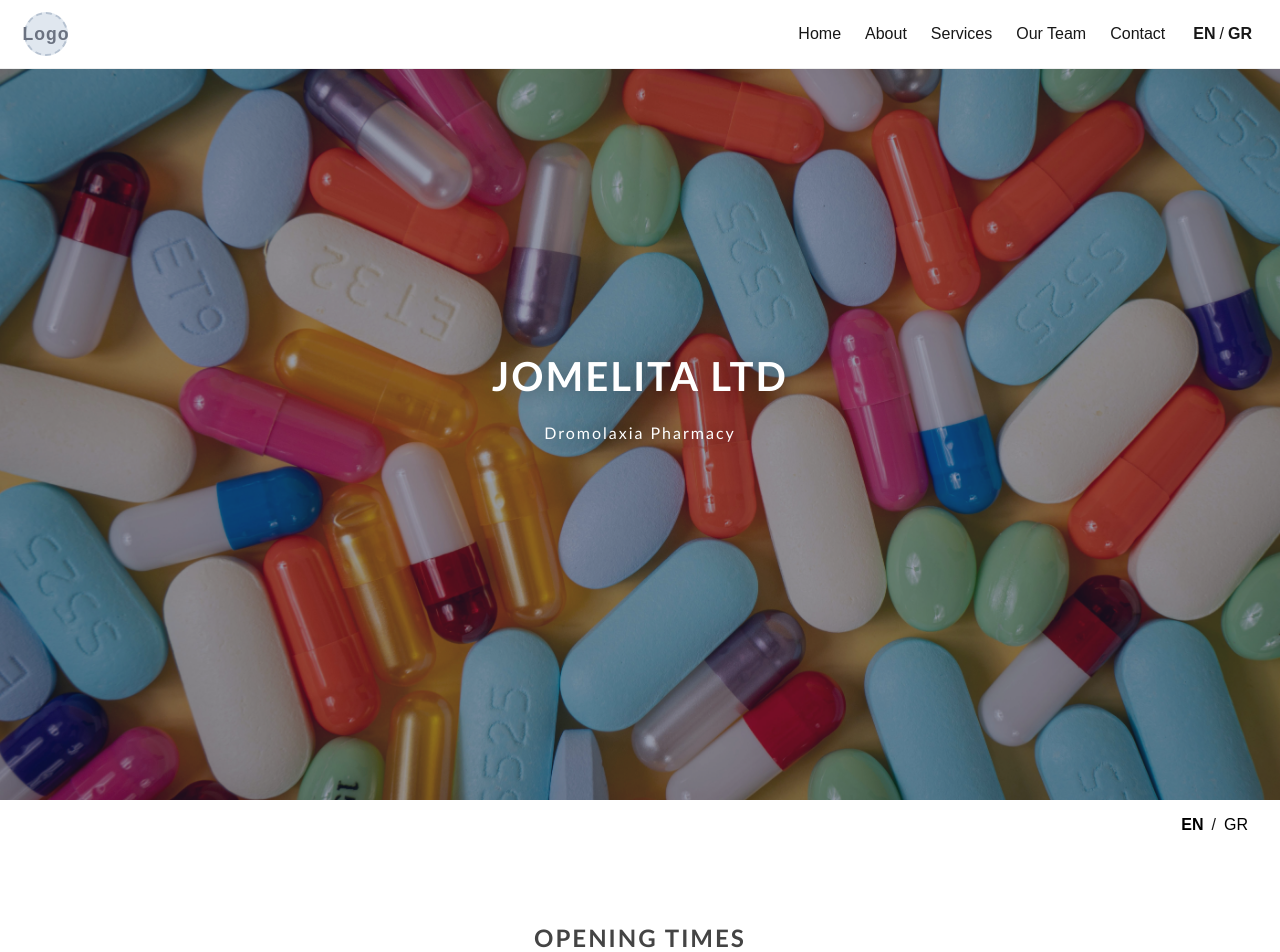
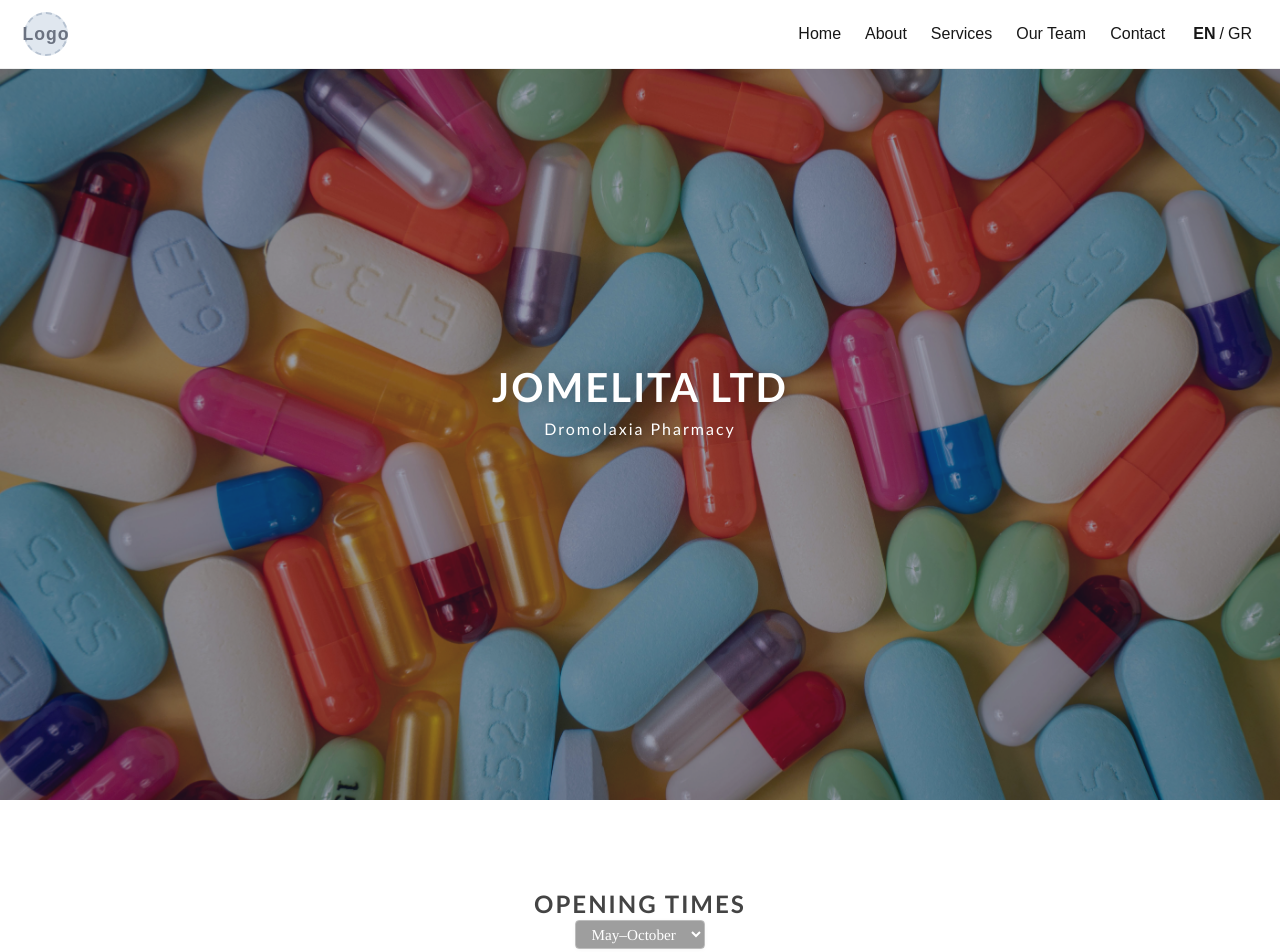
Before and after one commit to chrystalla01/PharmacyWeb, a Next.js app: page / in a window 1280 px wide. Shown: the top 952 px of the page. Built offline with nearby package versions, Linux system fonts and the light colour scheme; grey boxes are pictures that could not be loaded.

Commit message:
finish yay

```diff
--- a/src/app/layout.tsx
+++ b/src/app/layout.tsx
@@ -1,6 +1,5 @@
 import type { Metadata } from "next";
 import { Geist, Geist_Mono } from "next/font/google";
-import Link from "next/link";
 import "./globals.css";
 
 const geistSans = Geist({
@@ -23,32 +22,10 @@
 }: Readonly<{
   children: React.ReactNode;
 }>) {
-  // Language toggle state (default to English)
-  // This is a placeholder; in a real app, use context or i18n
-  // For now, just a static toggle UI
   return (
     <html lang="en">
       <body className={`${geistSans.variable} ${geistMono.variable}`}>
-        <nav className="navbar">
-          <div className="nav-logo logo-placeholder">
-            {/* Logo Placeholder */}
-            <span>Logo</span>
-          </div>
-          <input type="checkbox" id="nav-toggle" className="nav-toggle" />
-          <label htmlFor="nav-toggle" className="nav-toggle-label">
-            <span></span>
-          </label>
-          <ul className="nav-links">
-            <li><Link href="#home">Home</Link></li>
-            <li><Link href="#about">About</Link></li>
-            <li><Link href="#services">Services</Link></li>
-            <li><Link href="#team">Our Team</Link></li>
-            <li><Link href="#contact">Contact</Link></li>
-            <li className="lang-toggle">
-              <button type="button">EN</button> / <button type="button">GR</button>
-            </li>
-          </ul>
-        </nav>
+        {/* Navbar will be handled in page.tsx as a shared component */}
         {children}
       </body>
     </html>
--- a/src/app/page.tsx
+++ b/src/app/page.tsx
@@ -3,6 +3,7 @@
 import AboutSection from "./sections/AboutSection";
 import ContactSection from "./sections/ContactSection";
 import HeroSection from "./sections/HeroSection";
+import Navbar from "./sections/Navbar";
 import ServicesSection from "./sections/ServicesSection";
 import TeamSection from "./sections/TeamSection";
 
@@ -11,18 +12,8 @@
 
   return (
     <>
+      <Navbar lang={lang} setLang={setLang} />
       <HeroSection lang={lang} />
-      <nav style={{ display: 'flex', justifyContent: 'flex-end', alignItems: 'center', padding: '1rem 2rem 0 2rem', background: 'transparent' }}>
-        <button
-          onClick={() => setLang('en')}
-          style={{ fontWeight: lang === 'en' ? 'bold' : 'normal', marginRight: '0.5rem', background: 'none', border: 'none', cursor: 'pointer', fontSize: '1rem' }}
-        >EN</button>
-        /
-        <button
-          onClick={() => setLang('gr')}
-          style={{ fontWeight: lang === 'gr' ? 'bold' : 'normal', marginLeft: '0.5rem', background: 'none', border: 'none', cursor: 'pointer', fontSize: '1rem' }}
-        >GR</button>
-      </nav>
       <main className="main-content-bg">
         <div style={{ background: '#fff', maxWidth: '900px', margin: '0 auto', padding: '2.5rem 1.5rem 3rem 1.5rem', boxSizing: 'border-box' }}>
           <AboutSection lang={lang} />
--- a/src/app/sections/AboutSection.tsx
+++ b/src/app/sections/AboutSection.tsx
@@ -31,6 +31,7 @@
       title: 'About Us',
       body: `Established in 2012, Jomelita Pharmacy has been proudly serving the Dromolaxia community with trusted, professional care. Our team of licensed pharmacists brings over 30 years of experience to ensure you receive safe, informed, and friendly support every time you visit.\n\nWe focus on creating a welcoming environment where you can get the advice and attention you need—whether you're managing prescriptions or simply looking for guidance.\n\nAs a locally owned pharmacy, we’re committed to putting the health of our community first.`,
       opening: 'Opening Times',
+      dayLabel: 'Day',
       days: ['Monday', 'Tuesday', 'Wednesday', 'Thursday', 'Friday', 'Saturday', 'Sunday'],
       closed: 'Closed',
       morning: 'Morning',
@@ -42,6 +43,7 @@
       title: 'Σχετικά με εμάς',
       body: `Από το 2012, το Φαρμακείο Jomelita εξυπηρετεί με υπευθυνότητα και επαγγελματισμό την κοινότητα της Δρομολαξιάς. Η ομάδα μας, με πάνω από 30 χρόνια εμπειρίας, διασφαλίζει ότι λαμβάνετε πάντα ασφαλή, ενημερωμένη και φιλική εξυπηρέτηση.\n\nΔίνουμε έμφαση στη δημιουργία ενός φιλόξενου περιβάλλοντος όπου μπορείτε να λάβετε τις συμβουλές και την προσοχή που χρειάζεστε—είτε διαχειρίζεστε συνταγές είτε ζητάτε καθοδήγηση.\n\nΩς τοπικό φαρμακείο, προτεραιότητά μας είναι η υγεία της κοινότητάς μας.`,
       opening: 'Ώρες Λειτουργίας',
+      dayLabel: 'Ημέρα',
       days: ['Δευτέρα', 'Τρίτη', 'Τετάρτη', 'Πέμπτη', 'Παρασκευή', 'Σάββατο', 'Κυριακή'],
       closed: 'Κλειστά',
       morning: 'Πρωί',
@@ -65,7 +67,22 @@
         marginRight: 'auto',
         animation: 'fadeIn 1.2s',
       }}>
-        <h3 style={{ fontFamily: 'Gill Sans, Verdana', fontSize: '1.5rem',color: '#444',lineHeight: '16px', textTransform: 'uppercase', letterSpacing: '2px', fontWeight: 'bold', margin: 0, marginBottom: '0.5rem', marginTop: '1rem' }}>{t.opening}</h3>
+        <h3
+          style={{
+            fontFamily: 'Gill Sans, Verdana',
+            fontSize: lang === 'gr' ? '1.7rem' : '1.5rem',
+            color: '#444',
+            lineHeight: lang === 'gr' ? '1.3' : '16px',
+            textTransform: 'uppercase',
+            letterSpacing: lang === 'gr' ? '1px' : '2px',
+            fontWeight: 'bold',
+            margin: 0,
+            marginBottom: '0.5rem',
+            marginTop: '1rem'
+          }}
+        >
+          {t.opening}
+        </h3>
         <div style={{ display: 'flex', justifyContent: 'center', marginBottom: '1.5rem' }}>
           <select
             style={{
@@ -95,19 +112,26 @@
         <table style={{ width: '100%', maxWidth: '420px', borderCollapse: 'collapse', margin: '0 auto', fontFamily: 'Times, Times New Roman, times-roman, georgia, serif', fontSize: '0.98rem', color: '#444', marginTop: '1rem' }}>
           <thead>
             <tr>
-              <th style={{ textAlign: 'center', padding: '0.35rem', fontWeight: 'bold', fontSize: '0.95rem', borderBottom: '1px solid #ddd', borderRight: '1px solid #ddd' }}>{t.days[0]}</th>
+              <th style={{ textAlign: 'center', padding: '0.35rem', fontWeight: 'bold', fontSize: '0.95rem', borderBottom: '1px solid #ddd', borderRight: '1px solid #ddd' }}>{t.dayLabel}</th>
               <th style={{ textAlign: 'center', padding: '0.35rem', fontWeight: 'bold', fontSize: '0.95rem', borderBottom: '1px solid #ddd', borderRight: '1px solid #ddd' }}>{t.morning}</th>
               <th style={{ textAlign: 'center', padding: '0.35rem', fontWeight: 'bold', fontSize: '0.95rem', borderBottom: '1px solid #ddd' }}>{t.evening}</th>
             </tr>
           </thead>
           <tbody>
-            {times[season].map((row: TimeRow, idx: number) => (
-              <tr key={row.day} style={{ borderBottom: '1px solid #eee' }}>
-                <td style={{ textAlign: 'center', fontWeight: 'bold', padding: '0.35rem', borderRight: '1px solid #eee' }}>{lang === 'gr' ? t.days[idx] : row.day}</td>
-                <td style={{ textAlign: 'center', padding: '0.35rem', borderRight: '1px solid #eee' }}>{row.morning}</td>
-                <td style={{ textAlign: 'center', padding: '0.35rem' }}>{row.evening === 'Closed' && lang === 'gr' ? t.closed : row.evening}</td>
-              </tr>
-            ))}
+            {times[season].map((row: TimeRow, idx: number) => {
+              // For Greek, replace AM/PM with π.μ./μ.μ.
+              const formatTime = (time: string) => {
+                if (lang !== 'gr') return time;
+                return time.replace(/AM/g, 'π.μ.').replace(/PM/g, 'μ.μ.');
+              };
+              return (
+                <tr key={row.day} style={{ borderBottom: '1px solid #eee' }}>
+                  <td style={{ textAlign: 'center', fontWeight: 'bold', padding: '0.35rem', borderRight: '1px solid #eee' }}>{lang === 'gr' ? t.days[idx] : row.day}</td>
+                  <td style={{ textAlign: 'center', padding: '0.35rem', borderRight: '1px solid #eee' }}>{row.morning === 'Closed' && lang === 'gr' ? t.closed : formatTime(row.morning)}</td>
+                  <td style={{ textAlign: 'center', padding: '0.35rem' }}>{row.evening === 'Closed' && lang === 'gr' ? t.closed : formatTime(row.evening)}</td>
+                </tr>
+              );
+            })}
           </tbody>
         </table>
         <h2 style={{
--- a/src/app/sections/ContactSection.tsx
+++ b/src/app/sections/ContactSection.tsx
@@ -1,4 +1,27 @@
-export default function ContactSection() {
+
+export default function ContactSection({ lang = 'en' }: { lang?: 'en' | 'gr' }) {
+  const text = {
+    en: {
+      title: 'Contact Us',
+      telephone: 'Telephone',
+      email: 'Email',
+      address: 'Address',
+      addressValue: '123 Main Street, Dromolaxia, Cyprus',
+      note: 'Made by Chrystalla Fella',
+      mapTitle: 'Jomelita Pharmacy Map',
+    },
+    gr: {
+      title: 'Επικοινωνία',
+      telephone: 'Τηλ',
+      email: 'Ηλ. ταχυδρομείο',
+      address: 'Διεύθυνση',
+      addressValue: 'Οδός Κεντρική 123, Δρομολαξιά, Κύπρος',
+      note: 'Made by Chrystalla Fella',
+      mapTitle: 'Χάρτης Φαρμακείου Jomelita',
+    },
+  };
+  const t = text[lang];
+
   return (
     <section id="contact" className="contact-section" style={{ background: '#fff', marginBottom: 0, paddingBottom: '1.2rem' }}>
       <h2 style={{
@@ -13,7 +36,7 @@
         marginBottom: '1rem',
         marginTop: '6rem',
         textAlign: 'center',
-      }}>Contact Us</h2>
+      }}>{t.title}</h2>
       <div style={{
         maxWidth: '600px',
         margin: '2rem auto 0',
@@ -27,8 +50,8 @@
         animation: 'fadeIn 1.2s',
       }}>
         <div style={{ marginBottom: '1.2rem' }}>
-          <strong>Telephone:</strong> +357 22 123456<br />
-          <strong>Email:</strong> info@jomelitapharmacy.com
+          <strong>{t.telephone}:</strong> +357 22 123456<br />
+          <strong>{t.email}:</strong> info@jomelitapharmacy.com
         </div>
         <div style={{
           width: '100%',
@@ -45,7 +68,7 @@
           animation: 'fadeIn 1.5s',
         }}>
           <iframe
-            title="Jomelita Pharmacy Map"
+            title={t.mapTitle}
             src="https://www.openstreetmap.org/export/embed.html?bbox=33.331%2C34.822%2C33.352%2C34.832&layer=mapnik&marker=34.827%2C33.341"
             style={{ border: 0, width: '100%', height: '100%' }}
             allowFullScreen
@@ -53,10 +76,10 @@
           ></iframe>
         </div>
         <div style={{ fontSize: '1.1rem', color: '#444', marginBottom: '2.5rem' }}>
-          <strong>Address:</strong> 123 Main Street, Dromolaxia, Cyprus
+          <strong>{t.address}:</strong> {t.addressValue}
         </div>
         <div style={{ fontSize: '0.95rem', color: 'gray', textAlign: 'center', marginTop: '2rem', marginBottom: 0 }}>
-          &copy; {new Date().getFullYear()} Made by Chrystalla Fella
+          &copy; {new Date().getFullYear()} {t.note}
         </div>
       </div>
       <style>{`
--- a/src/app/sections/HeroSection.tsx
+++ b/src/app/sections/HeroSection.tsx
@@ -1,7 +1,19 @@
 import Image from "next/image";
 import styles from "../page.module.css";
 
-export default function HeroSection() {
+export default function HeroSection({ lang = 'en' }: { lang?: 'en' | 'gr' }) {
+  const text = {
+    en: {
+      title: 'JOMELITA LTD',
+      subtitle: 'Dromolaxia Pharmacy',
+    },
+    gr: {
+      title: 'JOMELITA LTD',
+      subtitle: 'Φαρμακείο Δρομολαξιάς',
+    },
+  };
+  const t = text[lang];
+
   return (
     <section id="home" className={styles.heroSection}>
       <div className={styles.heroImageCover}>
@@ -15,8 +27,8 @@
         <div className={styles.heroOverlay} />
         <div className={styles.heroTitle}>
           <h1>
-            JOMELITA&nbsp;LTD<br />
-            <span>Dromolaxia&nbsp;Pharmacy</span>
+            {t.title}<br />
+            <span style={{ display: 'block', marginTop: '0.5rem' }}>{t.subtitle}</span>
           </h1>
         </div>
       </div>
--- /dev/null
+++ b/src/app/sections/Navbar.tsx
@@ -0,0 +1,45 @@
+import Link from "next/link";
+
+export default function Navbar({ lang, setLang }: { lang: 'en' | 'gr', setLang: (l: 'en' | 'gr') => void }) {
+  const text = {
+    en: {
+      home: 'Home',
+      about: 'About',
+      services: 'Services',
+      team: 'Our Team',
+      contact: 'Contact',
+    },
+    gr: {
+      home: 'Αρχική',
+      about: 'Σχετικά',
+      services: 'Υπηρεσίες',
+      team: 'Η Ομάδα',
+      contact: 'Επικοινωνία',
+    },
+  };
+  const t = text[lang];
+
+  return (
+    <nav className="navbar">
+      <div className="nav-logo logo-placeholder">
+        <span>Logo</span>
+      </div>
+      <input type="checkbox" id="nav-toggle" className="nav-toggle" />
+      <label htmlFor="nav-toggle" className="nav-toggle-label">
+        <span></span>
+      </label>
+      <ul className="nav-links">
+        <li><Link href="#home">{t.home}</Link></li>
+        <li><Link href="#about">{t.about}</Link></li>
+        <li><Link href="#services">{t.services}</Link></li>
+        <li><Link href="#team">{t.team}</Link></li>
+        <li><Link href="#contact">{t.contact}</Link></li>
+        <li className="lang-toggle">
+          <button type="button" onClick={() => setLang('en')} style={{ fontWeight: lang === 'en' ? 'bold' : 'normal' }}>EN</button>
+          /
+          <button type="button" onClick={() => setLang('gr')} style={{ fontWeight: lang === 'gr' ? 'bold' : 'normal' }}>GR</button>
+        </li>
+      </ul>
+    </nav>
+  );
+}
--- a/src/app/sections/ServicesSection.tsx
+++ b/src/app/sections/ServicesSection.tsx
@@ -1,4 +1,37 @@
-export default function ServicesSection() {
+
+export default function ServicesSection({ lang = 'en' }: { lang?: 'en' | 'gr' }) {
+  const text = {
+    en: {
+      title: 'Our Services',
+      services: [
+        'Prescription dispensing and refills',
+        'Medication counseling and advice',
+        'Blood pressure monitoring',
+        'Vaccination services',
+        'COVID-19 tests',
+        'Personalized medication packaging',
+        'Health and wellness consultations',
+        'Home delivery service',
+      ],
+      note: 'Note: Prescription medicines are dispensed only with a valid doctor’s note.'
+    },
+    gr: {
+      title: 'Οι Υπηρεσίες μας',
+      services: [
+        'Διάθεση και ανανέωση συνταγών',
+        'Συμβουλές και καθοδήγηση για φάρμακα',
+        'Έλεγχος αρτηριακής πίεσης',
+        'Υπηρεσίες εμβολιασμού',
+        'Τεστ COVID-19',
+        'Εξατομικευμένη συσκευασία φαρμάκων',
+        'Συμβουλές υγείας και ευεξίας',
+        'Υπηρεσία κατ’ οίκον παράδοσης',
+      ],
+      note: 'Σημείωση: Τα φάρμακα χορηγούνται μόνο με έγκυρη ιατρική συνταγή.'
+    }
+  };
+  const t = text[lang];
+
   return (
     <section id="services" className="services-section" style={{ padding: '0 0 1.2rem 0' }}>
       <div style={{
@@ -23,7 +56,7 @@
           textAlign: 'center',
           position: 'relative',
         }}>
-          Our Services
+          {t.title}
           <span style={{
             display: 'block',
             width: '60px',
@@ -45,26 +78,23 @@
           fontFamily: 'Times, Times New Roman, times-roman, georgia, serif',
           animation: 'fadeInUp 1.1s',
         }}>
-          <li style={{ display: 'flex', alignItems: 'center', marginBottom: '0.7rem', background: '#f5f7fa', padding: '0.7rem 1rem' }}><span style={{ marginRight: '0.7rem' }}>💊</span>Prescription dispensing and refills</li>
-          <li style={{ display: 'flex', alignItems: 'center', marginBottom: '0.7rem', background: '#f5f7fa', padding: '0.7rem 1rem' }}><span style={{ marginRight: '0.7rem' }}>💬</span>Medication counseling and advice</li>
-          <li style={{ display: 'flex', alignItems: 'center', marginBottom: '0.7rem', background: '#f5f7fa', padding: '0.7rem 1rem' }}><span style={{ marginRight: '0.7rem' }}>🩺</span>Blood pressure monitoring</li>
-          <li style={{ display: 'flex', alignItems: 'center', marginBottom: '0.7rem', background: '#f5f7fa', padding: '0.7rem 1rem' }}><span style={{ marginRight: '0.7rem' }}>💉</span>Vaccination services</li>
-          <li style={{ display: 'flex', alignItems: 'center', marginBottom: '0.7rem', background: '#f5f7fa', padding: '0.7rem 1rem' }}><span style={{ marginRight: '0.7rem' }}>🦠</span>COVID-19 tests</li>
-          <li style={{ display: 'flex', alignItems: 'center', marginBottom: '0.7rem', background: '#f5f7fa', padding: '0.7rem 1rem' }}><span style={{ marginRight: '0.7rem' }}>📦</span>Personalized medication packaging</li>
-          <li style={{ display: 'flex', alignItems: 'center', marginBottom: '0.7rem', background: '#f5f7fa', padding: '0.7rem 1rem' }}><span style={{ marginRight: '0.7rem' }}>💡</span>Health and wellness consultations</li>
-          <li style={{ display: 'flex', alignItems: 'center', marginBottom: '0.7rem', background: '#f5f7fa', padding: '0.7rem 1rem' }}><span style={{ marginRight: '0.7rem' }}>🚚</span>Home delivery service</li>
+          {t.services.map((service, i) => (
+            <li key={i} style={{ display: 'flex', alignItems: 'center', marginBottom: '0.7rem', background: '#f5f7fa', padding: '0.7rem 1rem' }}>
+              <span style={{ marginRight: '0.7rem' }}>{['💊','💬','🩺','💉','🦠','📦','💡','🚚'][i]}</span>{service}
+            </li>
+          ))}
         </ul>
         <div style={{
           maxWidth: '600px',
           margin: 'auto',
-          color: '#fff',
+          color: '#000',
           fontSize: '1rem',
           fontStyle: 'italic',
           textAlign: 'left',
           padding: '0 1.5rem',
           animation: 'fadeInUp 1.3s',
         }}>
-          <strong>Note:</strong> Prescription medicines are dispensed only with a valid doctor’s note.
+          <strong>{t.note}</strong>
         </div>
       </div>
       <style>{`
--- a/src/app/sections/TeamSection.tsx
+++ b/src/app/sections/TeamSection.tsx
@@ -1,4 +1,27 @@
-export default function TeamSection() {
+
+export default function TeamSection({ lang = 'en' }: { lang?: 'en' | 'gr' }) {
+  const text = {
+    en: {
+      title: 'Our Team',
+      members: [
+        { name: 'Gabriela' },
+        { name: 'Kalliopi' },
+        { name: 'Philippos' },
+        { name: 'Elena' },
+      ],
+    },
+    gr: {
+      title: 'Η Ομάδα μας',
+      members: [
+        { name: 'Γαβριέλλα' },
+        { name: 'Καλλιόπη' },
+        { name: 'Φίλιππος' },
+        { name: 'Έλενα' },
+      ],
+    },
+  };
+  const t = text[lang];
+
   return (
     <section id="team" className="team-section" style={{ padding: '0 0 0.5rem 0' }}>
       <div style={{
@@ -23,7 +46,7 @@
           textAlign: 'center',
           position: 'relative',
         }}>
-          Our Team
+          {t.title}
           <span style={{
             display: 'block',
             width: '50px',
@@ -42,12 +65,7 @@
           padding: '0 1.5rem',
           alignItems: 'center',
         }}>
-          {[
-            { name: 'Gabriela' },
-            { name: 'Kalliopi' },
-            { name: 'Philippos' },
-            { name: 'Elena' },
-          ].map((member, idx) => (
+          {t.members.map((member, idx) => (
             <div
               key={member.name}
               style={{
```
